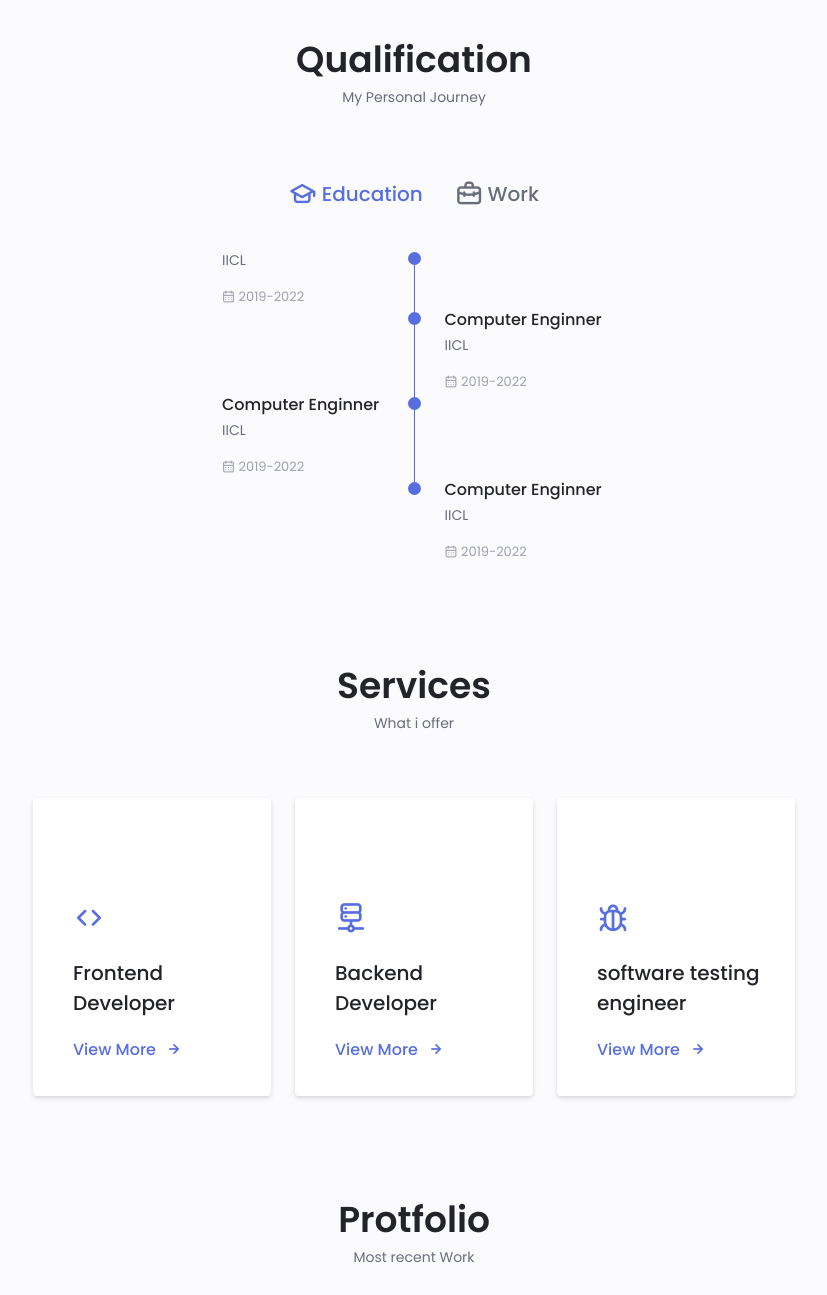
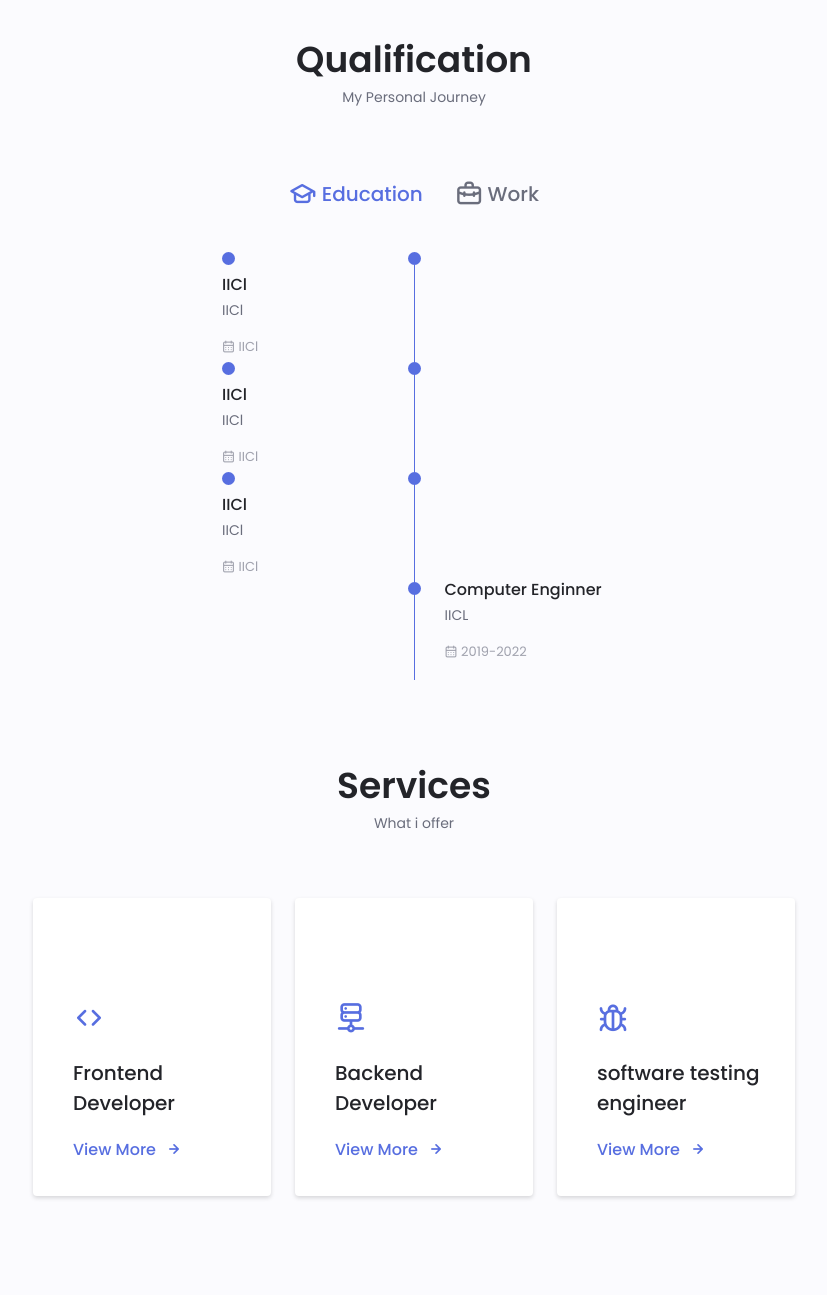
Before and after one commit to Sagarrana17/Personal-Portfolio-Website-DJANGO, a Django app: page / in a window 1280 px wide. Shown: the part 1937-3232 px from the top of the page, without its empty margins (226-1053 px from the left). Run offline with Django 4.2, Linux system fonts and the light colour scheme; data comes from the database, SQL or seed files in the repository; both versions use the stored data as it was after the commit.

Commit message:
3 jan 2023 Qualification

```diff
--- a/mysite/app/models.py
+++ b/mysite/app/models.py
@@ -49,6 +49,9 @@ class Qualification(models.Model):
     qualification_subtitle_W = models.CharField(max_length=100)
     qualification_calender_W = models.CharField(max_length=100)
 
+
+
+
     def __str__(self):
             return str(self.id)
 
--- a/mysite/app/static/css/style.css
+++ b/mysite/app/static/css/style.css
@@ -553,6 +553,7 @@ img {
     font-size: var(--smaller-font-size);
     color: var(--text-color-light);
 }
+
 .qualification_rounder{
     display: inline-block;
     width: 13px;
--- a/mysite/app/templates/index.html
+++ b/mysite/app/templates/index.html
@@ -369,10 +369,51 @@
                             <!--==================== QUALIFICATION CONTENT 1====================-->
                             <div class="qualification_content qualification_active" data-content id="education">
                                 <!--==================== QUALIFICATION 1====================-->
-
+                                {% for q in qualifications %}
                                 <div class="qualification_data">
                                     <div>
-                                        <h3 class="qualification_title">{{q.qualification_subtitle_E}}</h3>
+
+                                        <div>
+                                            <span class="qualification_rounder"></span>
+                                            <span class="qualification_line"></span>
+                                        </div>
+
+                                        <h3 class="qualification_title">{{q.qualification_title_E}}</h3>
+                                        <span class="qualification_subtitle">{{q.qualification_subtitle_E}}</span>
+                                        <div class="qualification_calender">
+                                            <i class="uil uil-calendar-alt"></i>
+                                            {{q.qualification_calender_E}}
+                                        </div>
+
+                                    </div>
+
+                                    <div>
+                                        <span class="qualification_rounder"></span>
+                                        <span class="qualification_line"></span>
+                                    </div>
+
+                                </div>
+                                {% endfor %}
+                                   <!--==================== QUALIFICATION 2====================-->
+                                   <div class="qualification_data">
+                                    <div></div>
+                                    <div>
+                                        <span class="qualification_rounder"></span>
+                                        <span class="qualification_line"></span>
+                                    </div>
+                                    <div>
+                                        <h3 class="qualification_title">Computer Enginner</h3>
+                                        <span class="qualification_subtitle">IICL</span>
+                                        <div class="qualification_calender">
+                                            <i class="uil uil-calendar-alt"></i>
+                                            2019-2022
+                                        </div>
+                                    </div>
+                                </div>
+                                   <!--==================== QUALIFICATION 3====================
+                                   <div class="qualification_data">
+                                    <div>
+                                        <h3 class="qualification_title">Computer Enginner</h3>
                                         <span class="qualification_subtitle">IICL</span>
                                         <div class="qualification_calender">
                                             <i class="uil uil-calendar-alt"></i>
@@ -384,9 +425,8 @@
                                         <span class="qualification_rounder"></span>
                                         <span class="qualification_line"></span>
                                     </div>
-                                </div>
-
-                                   <!--==================== QUALIFICATION 2====================-->
+                                </div>-->
+                                   <!--==================== QUALIFICATION 4====================
                                    <div class="qualification_data">
                                     <div></div>
                                     <div>
@@ -404,41 +444,7 @@
 
 
                                 </div>
-                                   <!--==================== QUALIFICATION 3====================-->
-                                   <div class="qualification_data">
-                                    <div>
-                                        <h3 class="qualification_title">Computer Enginner</h3>
-                                        <span class="qualification_subtitle">IICL</span>
-                                        <div class="qualification_calender">
-                                            <i class="uil uil-calendar-alt"></i>
-                                            2019-2022
-                                        </div>
-                                    </div>
-
-                                    <div>
-                                        <span class="qualification_rounder"></span>
-                                        <span class="qualification_line"></span>
-                                    </div>
-                                </div>
-                                   <!--==================== QUALIFICATION 4====================--->
-                                   <div class="qualification_data">
-                                    <div></div>
-                                    <div>
-                                        <span class="qualification_rounder"></span>
-                                        <!--<span class="qualification_line"></span>-->
-                                    </div>
-                                    <div>
-                                        <h3 class="qualification_title">Computer Enginner</h3>
-                                        <span class="qualification_subtitle">IICL</span>
-                                        <div class="qualification_calender">
-                                            <i class="uil uil-calendar-alt"></i>
-                                            2019-2022
-                                        </div>
-                                    </div>
-
-
-                                </div>
-                            </div>
+                            </div>--->
 
                               <!--==================== QUALIFICATION CONTENT 2====================-->
                               <div class="qualification_content" data-content id="work">
@@ -462,8 +468,10 @@
                                    <div class="qualification_data">
                                     <div></div>
                                     <div>
+
                                         <span class="qualification_rounder"></span>
                                         <span class="qualification_line"></span>
+
                                     </div>
                                     <div>
                                         <h3 class="qualification_title">Computer Enginner</h3>
--- a/mysite/app/views.py
+++ b/mysite/app/views.py
@@ -14,4 +14,4 @@ class index(View):
         skillss = Skills.objects.all()
         qualifications = Qualification.objects.all()
         return render(request, 'index.html',
-        {'homes': homes, 'abouts': abouts, 'skillss': skillss, 'qualifications': qualifications })
+        {'homes': homes, 'abouts': abouts, 'skillss': skillss, 'qualifications': qualifications})
```
Also changed, not shown: mysite/app/migrations/0006_qualification_qualification_calender_1e_and_more.py (added), mysite/app/migrations/0007_qualification_qualification_calender_1w_and_more.py (added), mysite/app/migrations/0008_remove_qualification_qualification_calender_1e_and_more.py (added), mysite/db.sqlite3.
